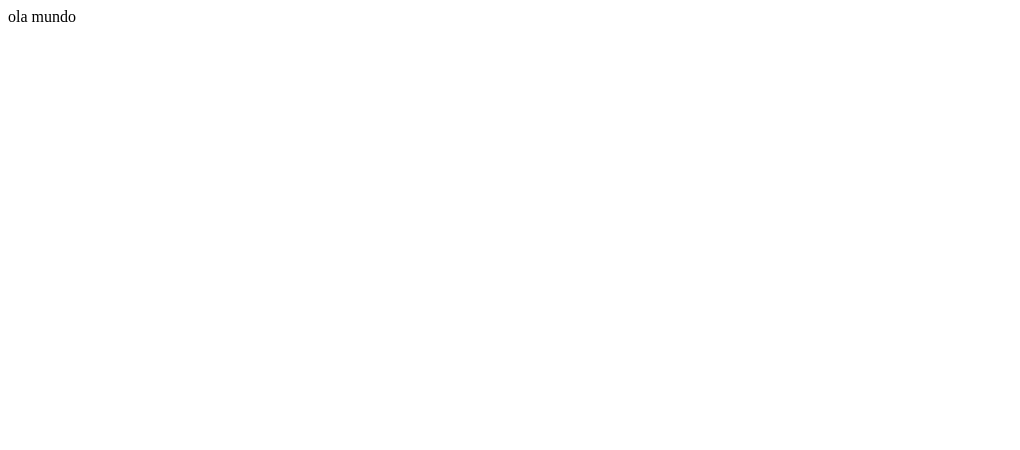
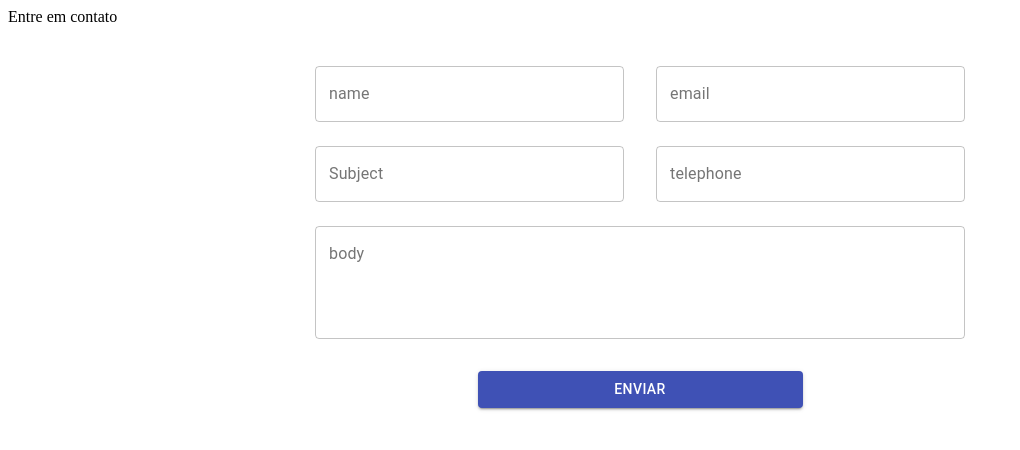
Before and after one commit to PacLeonardo97/portfolio, a Next.js app: page / in a window 1280 px wide. Shown: the top 450 px of the page, without its empty margins (0-1020 px from the left). Built offline with nearby package versions, Linux system fonts and the light colour scheme.

Commit message:
add material-ui and add formcontact

```diff
--- a/package.json
+++ b/package.json
@@ -8,6 +8,7 @@
     "start": "next start"
   },
   "dependencies": {
+    "@material-ui/core": "^4.11.3",
     "next": "10.0.9",
     "react": "17.0.2",
     "react-dom": "17.0.2"
--- a/pages/index.js
+++ b/pages/index.js
@@ -1,7 +1,58 @@
+import { TextField, Button } from "@material-ui/core";
+
 const Home = () => {
+  const onSubmit = event => {
+    console.log(event)
+    event.preventDefault();
+    console.log('evennnt', event);
+  };
+
   return (
-    <div>ola mundo</div>
-  )
-}
+    <>
+      <div>Entre em contato</div>
+      <form onSubmit={onSubmit} style={{ width: "650px", margin: '40px auto', textAlign: 'center' }}>
+        <div style={{ marginBottom: "24px", display: "flex" }}>
+          <div style={{ width: "50%", marginRight: "32px" }}>
+            <TextField fullWidth id="name" label="name" variant="outlined" />
+          </div>
+          <div style={{ width: "50%" }}>
+            <TextField fullWidth id="email" label="email" variant="outlined" />
+          </div>
+        </div>
+        <div style={{ marginBottom: "24px", display: "flex" }}>
+          <div style={{ width: "50%", marginRight: "32px" }}>
+            <TextField
+              fullWidth
+              id="Subject"
+              label="Subject"
+              variant="outlined"
+            />
+          </div>
+          <div style={{ width: "50%" }}>
+            <TextField
+              fullWidth
+              id="telephone"
+              label="telephone"
+              variant="outlined"
+            />
+          </div>
+        </div>
+        <div>
+          <TextField
+            fullWidth
+            multiline
+            rows={4}
+            id="body"
+            label="body"
+            variant="outlined"
+          />
+        </div>
+        <div style={{ width:' 50%', margin: '0 auto' }}>
+          <Button fullWidth type="submit" variant="contained" color="primary" style={{marginTop:'32px'}}>Enviar</Button>
+        </div>
+      </form>
+    </>
+  );
+};
 
 export default Home;
```
Also changed, not shown: pages/foo/index.js (deleted, +0 -7 lines), 1 other file (tests, documents, lock files or other folders).
